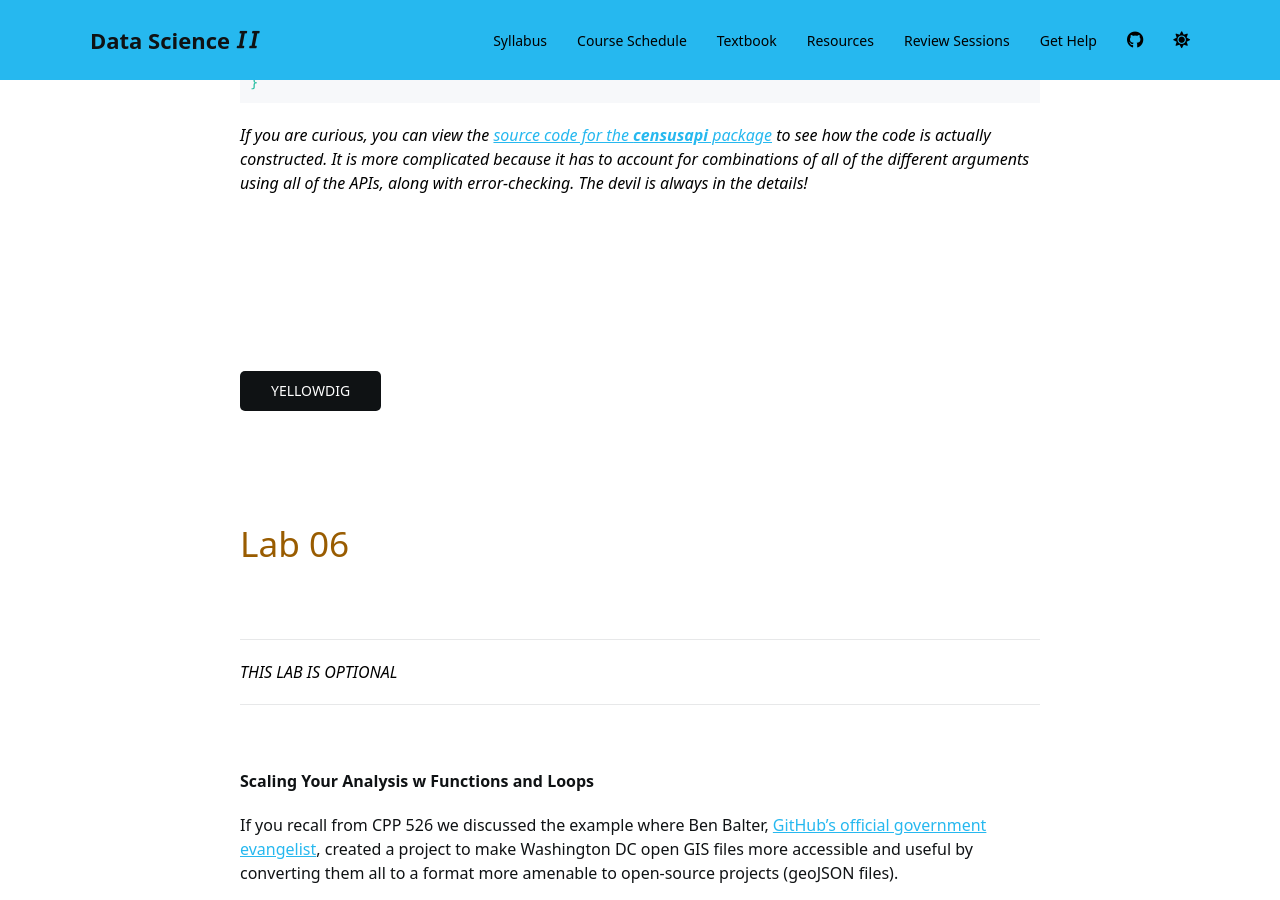
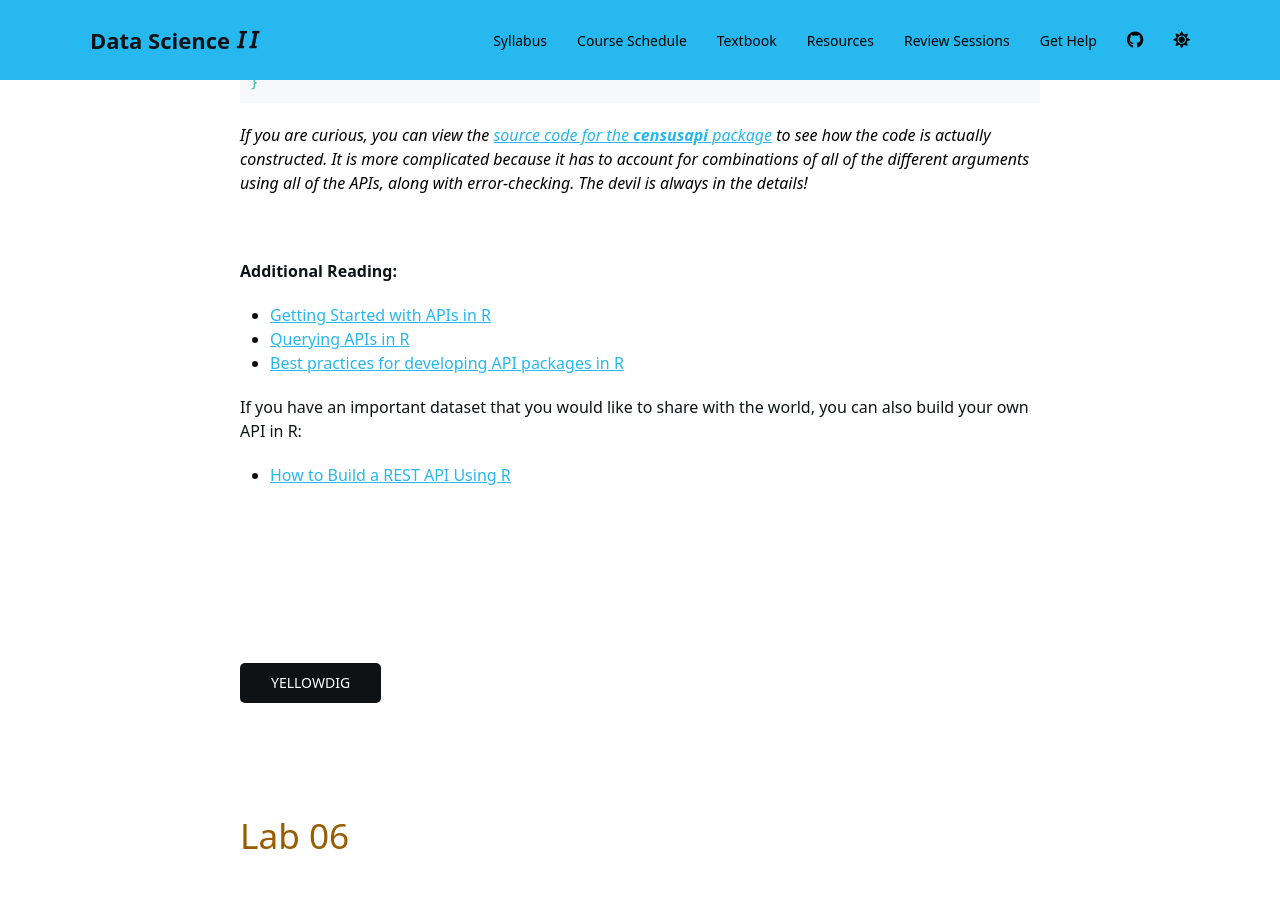
Before and after one commit to DS4PS/cpp-527-fall-2020, a Jekyll site: the page built from schedule.md, in a window 1280 px wide and 900 px high, scrolled down 63845 px. Built offline with Jekyll 4.4.1, drawn with Linux system fonts in a browser that asks for light colours; nearby versions of some CDN libraries; a script bundle is joined from its source files by our own code; library files that are not in the unit come from our copies; a style sheet for code colours, icons or effects is not loaded; some of the changed text lies outside the part shown.

Commit message:
Update schedule.md

```diff
--- a/schedule.md
+++ b/schedule.md
@@ -2706,6 +2706,19 @@ get_census_data <- function( VINTAGE, API.NAME, VARIABLE, STATE, KEY )
 *If you are curious, you can view the [source code for the __censusapi__ package](https://github.com/hrecht/censusapi/tree/master/R) to see how the code is actually constructed. It is more complicated because it has to account for combinations of all of the different arguments using all of the APIs, along with error-checking. The devil is always in the details!*
 
 <br>
+
+
+**Additional Reading:**
+
+* [Getting Started with APIs in R](https://www.dataquest.io/blog/r-api-tutorial/)
+* [Querying APIs in R](https://medium.com/@traffordDataLab/querying-apis-in-r-39029b73d5f1)
+* [Best practices for developing API packages in R](https://cran.r-project.org/web/packages/httr/vignettes/api-packages.html)
+
+If you have an important dataset that you would like to share with the world, you can also build your own API in R:
+
+* [How to Build a REST API Using R](https://medium.com/@conalldalydev/part-1-how-to-build-a-rest-api-using-r-ad54d683f3bd)
+
+<br>
 <br>
 
 
```
Also changed, not shown: other parts of schedule.md (+1 -1 lines).
